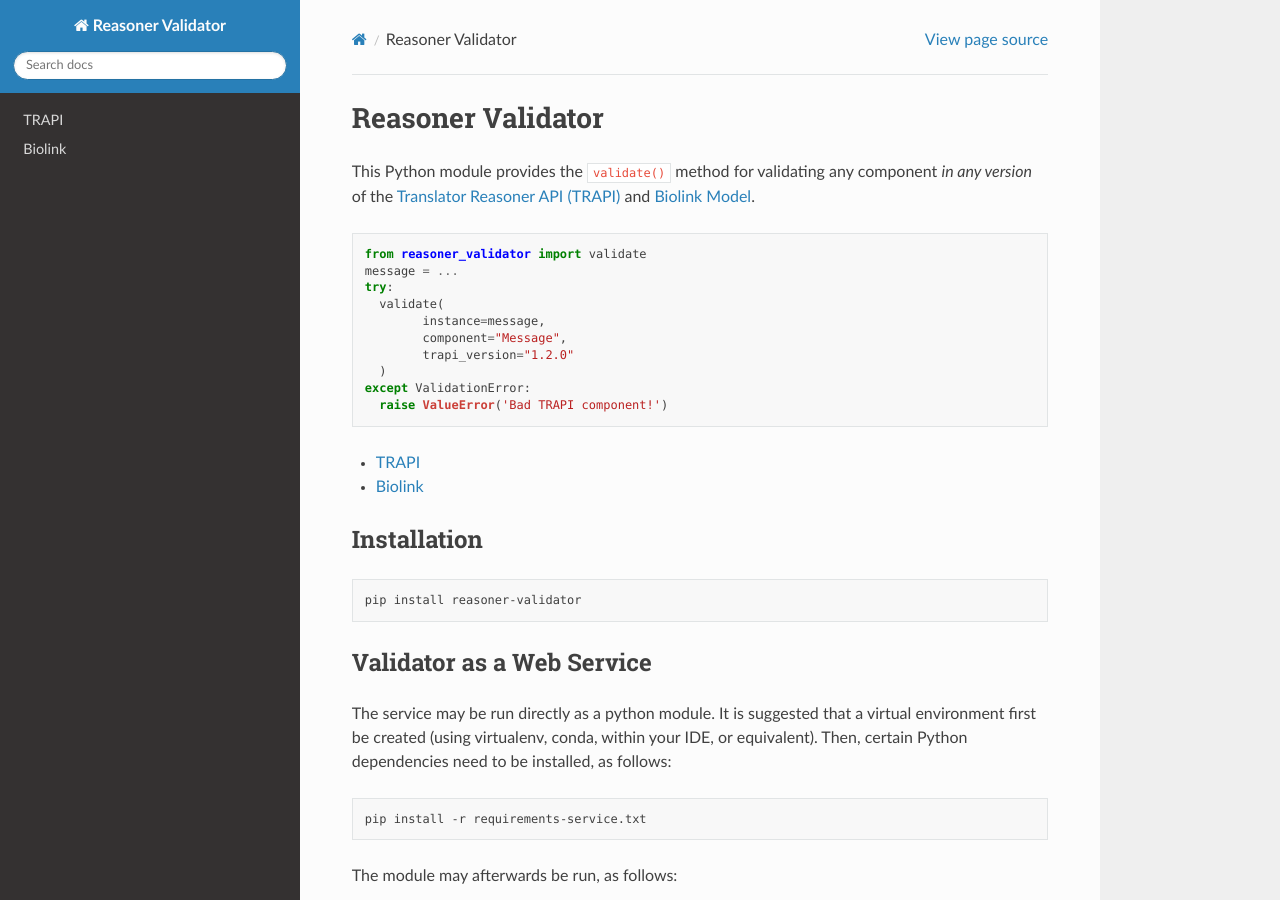
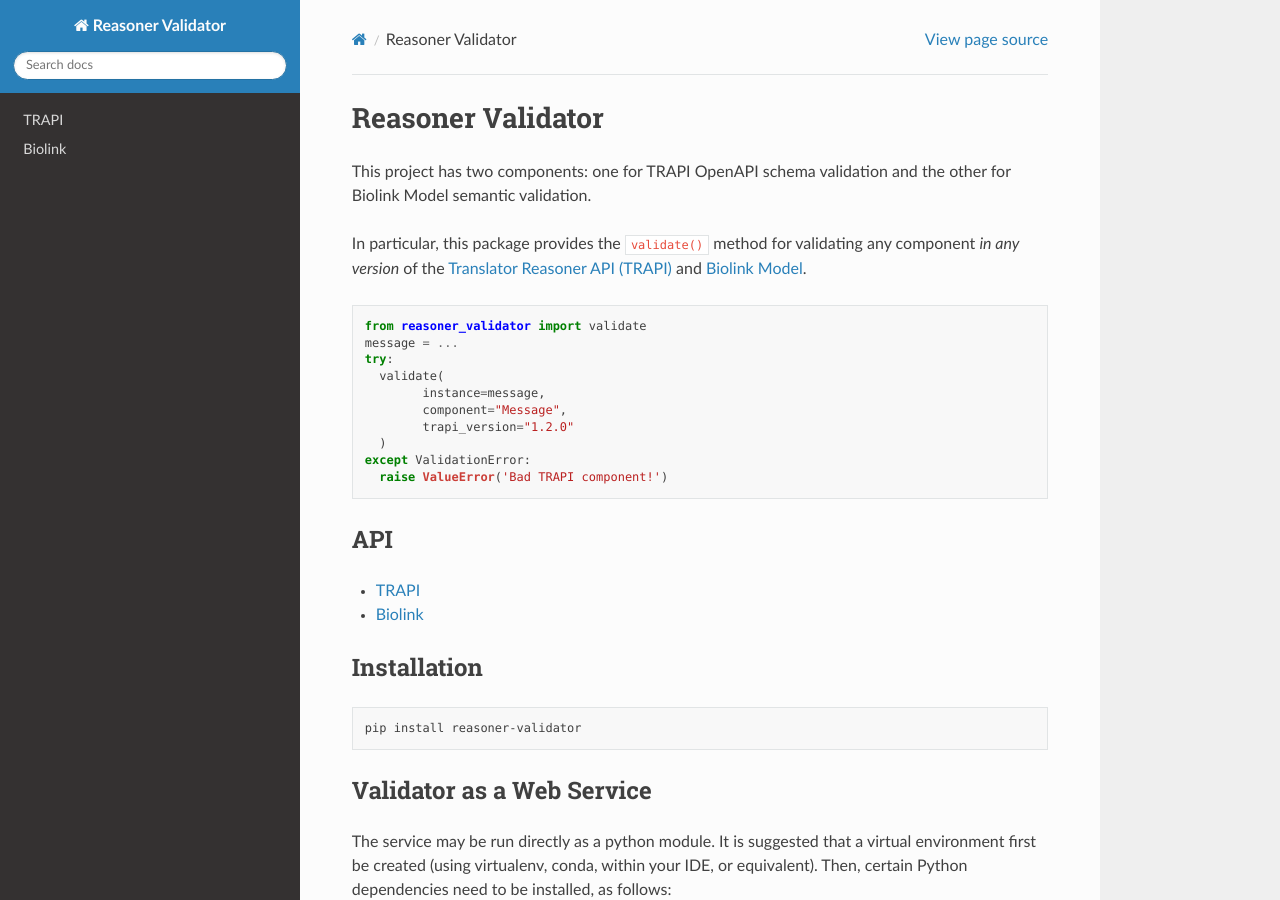
Before and after one commit to NCATSTranslator/reasoner-validator, a Sphinx documentation site: the page built from docs/index.rst, in a window 1280 px wide and 900 px high. Built offline with Sphinx 7.4.7 and the Read the Docs theme 2.0.0, drawn with Linux system fonts in a browser that asks for light colours.

Commit message:
main index doc cleanup

```diff
--- a/docs/index.rst
+++ b/docs/index.rst
@@ -1,7 +1,9 @@
 Reasoner Validator
 ==================
 
-This Python module provides the :code:`validate()` method for validating any component *in any version* of the
+This project has two components: one for TRAPI OpenAPI schema validation and the other for Biolink Model semantic validation.
+
+In particular, this package provides the :code:`validate()` method for validating any component *in any version* of the
 `Translator Reasoner API (TRAPI) <https://github.com/NCATSTranslator/ReasonerAPI/blob/master/README.md>`_ and `Biolink Model <https://github.com/biolink/biolink-model/blob/master/README.md>`_.
 
 .. code-block:: python
@@ -16,6 +18,9 @@ This Python module provides the :code:`validate()` method for validating any com
       )
     except ValidationError:
       raise ValueError('Bad TRAPI component!')
+
+API
+---
 
 .. toctree::
    :maxdepth: 2
```
